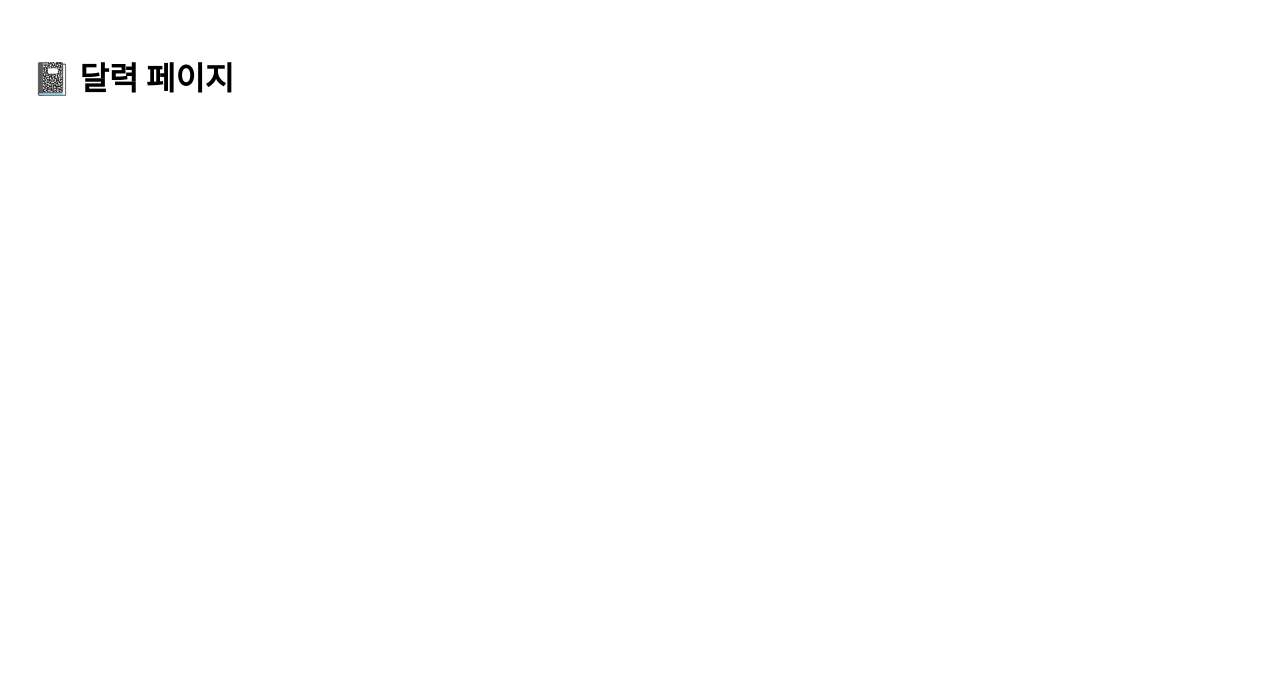
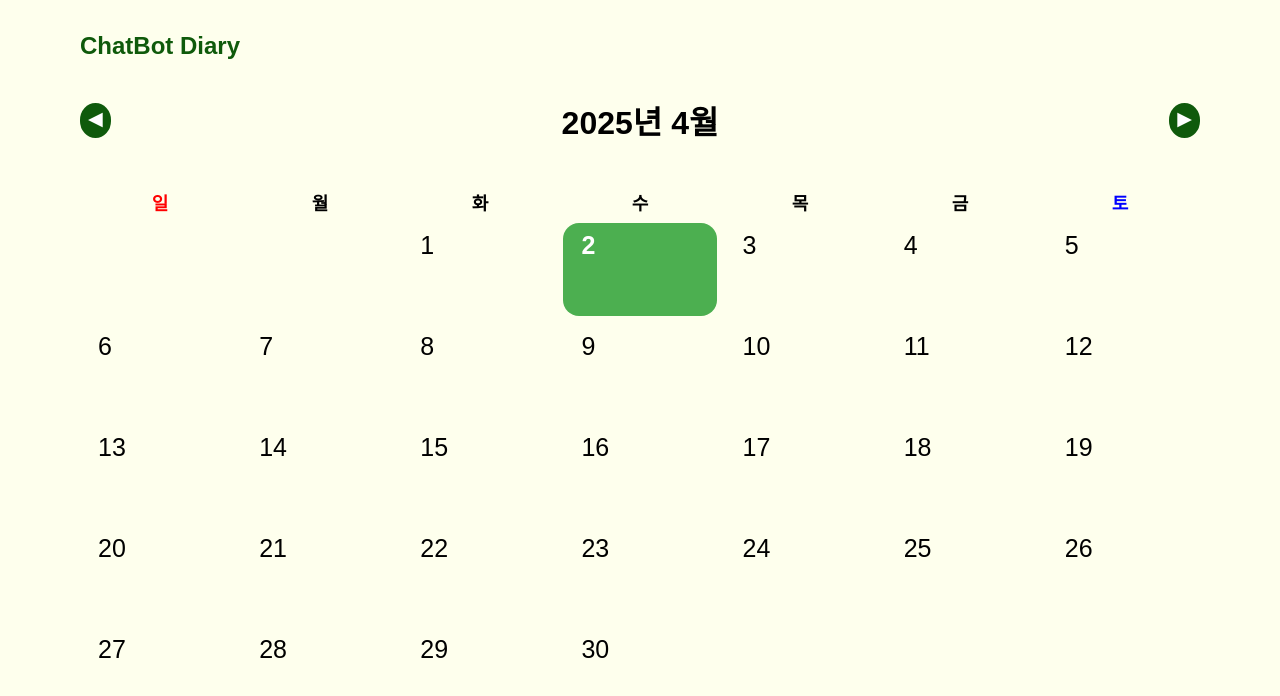
Before and after one commit to daeun1022/ewhafallcapston, a React (Create React App) app in the folder FrontEnd_Chat/frontend/: page /calendar in a window 1280 px wide. Shown: the top 696 px of the page. Built offline with nearby package versions, Linux system fonts and the light colour scheme.

Commit message:
중간발표 완성

```diff
--- a/FrontEnd_Chat/frontend/src/App.js
+++ b/FrontEnd_Chat/frontend/src/App.js
@@ -3,7 +3,7 @@ import {
   Angry, Annoyed, Laugh, Smile, Frown, Meh,
   User, Calendar, Bot, Send, X
 } from "lucide-react";
-import { BrowserRouter, Routes, Route, useNavigate } from "react-router-dom";
+import { BrowserRouter, Routes, Route, useNavigate, useParams } from "react-router-dom";
 import { motion } from "framer-motion";
 import { Button } from "./components/ui/button";
 import "./App.css";
@@ -21,13 +21,17 @@ const moodIcons = {
   Meh: <Meh className="icon emotion-icon" />,
 };
 
-const getTodayKey = () => {
-  const kst = new Date(Date.now() + 9 * 60 * 60 * 1000); // KST = UTC + 9시간
-  return kst.toISOString().split("T")[0];
-};
+const getTodayKey = () => new Date().toISOString().split("T")[0];
 const moodPriority = ["Angry", "Annoyed", "Laugh", "Smile", "Frown", "Meh"];
 
 function ChatDiary() {
+  const { dateKey } = useParams();
+  const currentKey = useMemo(() => {
+    if (!dateKey) return getTodayKey();
+    return `${dateKey.slice(0, 4)}-${dateKey.slice(4, 6)}-${dateKey.slice(6)}`;
+  }, [dateKey]);
+  const isToday = currentKey === getTodayKey();
+
   const [input, setInput] = useState("");
   const chatBodyRef = useRef(null);
   const [userBoxOpen, setUserBoxOpen] = useState(false);
@@ -41,35 +45,27 @@ function ChatDiary() {
     return saved ? JSON.parse(saved) : {};
   });
 
-  const [currentKey, setCurrentKey] = useState(() => {
-    const today = getTodayKey();
-    const stored = localStorage.getItem("lastChatDate");
-    if (stored !== today) {
-      localStorage.setItem("lastChatDate", today);
+  useEffect(() => {
+    if (!chatMessagesByDate[currentKey]) {
+      setChatMessagesByDate(prev => ({ ...prev, [currentKey]: [] }));
     }
-    return today;
-  });
-
-  const isToday = currentKey === getTodayKey();
+  }, [currentKey , chatMessagesByDate]);
 
   useEffect(() => {
-    const interval = setInterval(() => {
-      const today = getTodayKey();
-      if (today !== currentKey) {
-        setCurrentKey(today);
-        setChatMessagesByDate(prev => ({
-          ...prev,
-          [today]: []
-        }));
-        localStorage.setItem("lastChatDate", today);
-      }
-    }, 10000);
-    return () => clearInterval(interval);
-  }, [currentKey]);
+    localStorage.setItem("chatMessagesByDate", JSON.stringify(chatMessagesByDate));
+  }, [chatMessagesByDate]);
 
-  const messages = useMemo(() => {
-    return chatMessagesByDate[currentKey] || [];
-  }, [chatMessagesByDate, currentKey]);
+  useEffect(() => {
+    localStorage.setItem("chatLog", JSON.stringify(chatLog));
+  }, [chatLog]);
+
+  const messages = useMemo(() => chatMessagesByDate[currentKey] || [], [chatMessagesByDate, currentKey]);
+
+  useEffect(() => {
+    if (chatBodyRef.current) {
+      chatBodyRef.current.scrollTop = chatBodyRef.current.scrollHeight;
+    }
+  }, [messages]);
 
   const navigate = useNavigate();
   const textareaRef = useRef(null);
@@ -86,37 +82,8 @@ function ChatDiary() {
   };
 
   useEffect(() => {
-    if (!chatMessagesByDate[currentKey]) {
-      setChatMessagesByDate(prev => ({
-        ...prev,
-        [currentKey]: []
-      }));
-    }
-  }, [currentKey, chatMessagesByDate]);
-
-  useEffect(() => {
-    localStorage.setItem("chatMessagesByDate", JSON.stringify(chatMessagesByDate));
-  }, [chatMessagesByDate]);
-
-  useEffect(() => {
-    localStorage.setItem("chatLog", JSON.stringify(chatLog));
-  }, [chatLog]);
-
-  useEffect(() => {
-    if (chatBodyRef.current) {
-      chatBodyRef.current.scrollTop = chatBodyRef.current.scrollHeight;
-    }
-  }, [messages]);
-
-  useEffect(() => {
     const todayMessages = chatMessagesByDate[currentKey];
     if (!todayMessages || todayMessages.length === 0) return;
-
-    const lastDate = localStorage.getItem("lastChatDate");
-    if (lastDate !== currentKey) {
-      localStorage.setItem("lastChatDate", currentKey);
-    }
-
     if (currentKey === getTodayKey()) {
       const mood = detectEmotion(todayMessages);
       const summary = generateSummary(todayMessages);
@@ -247,13 +214,12 @@ function ChatDiary() {
     }
   };
 
-  const formatDate = (key) =>
-    new Date(key).toLocaleDateString("ko-KR", {
-      year: "numeric",
-      month: "2-digit",
-      day: "2-digit",
-      weekday: "short",
-    });
+  const formatDate = (key) => new Date(key).toLocaleDateString("ko-KR", {
+    year: "numeric",
+    month: "2-digit",
+    day: "2-digit",
+    weekday: "short",
+  });
 
   const handleReset = () => {
     setChatMessagesByDate(prev => ({ ...prev, [currentKey]: [] }));
@@ -270,7 +236,7 @@ function ChatDiary() {
               <div
                 key={index}
                 className="log-item"
-                onClick={() => setCurrentKey(entry.date)}
+                onClick={() => navigate(`/${entry.date.replace(/-/g, "")}`)}
               >
                 <div className="log-header">
                   {moodIcons[entry.mood] || <Meh className="icon emotion-icon" />}
@@ -280,7 +246,7 @@ function ChatDiary() {
               </div>
             ))}
         </div>
-        <Button className="diary-button" onClick={() => navigate("/diary")}>일기 작성하러 가기</Button>
+        <Button className="diary-button" onClick={() => navigate("/diary")}>일기화면으로 이동하기</Button>
         <Button className="reset-button" onClick={handleReset}>오늘 기록 초기화</Button>
       </div>
 
@@ -341,11 +307,21 @@ function ChatDiary() {
   );
 }
 
+function NavigateToToday() {
+  const navigate = useNavigate();
+  useEffect(() => {
+    const today = getTodayKey().replace(/-/g, "");
+    navigate(`/${today}`);
+  }, [navigate]);
+  return null;
+}
+
 export default function WrappedApp() {
   return (
     <BrowserRouter>
       <Routes>
-        <Route path="/" element={<ChatDiary />} />
+        <Route path="/" element={<NavigateToToday />} />
+        <Route path=":dateKey" element={<ChatDiary />} />
         <Route path="/diary" element={<DiaryPage />} />
         <Route path="/calendar" element={<CalendarPage />} />
         <Route path="/login" element={<LoginPage />} />
--- /dev/null
+++ b/FrontEnd_Chat/frontend/src/Calendar.css
@@ -0,0 +1,135 @@
+/* Calendar.css */
+body {
+    margin: 0;
+    background-color: #feffed; /* 원하는 색상으로 변경 가능 */
+    font-family: Arial, sans-serif;
+  }
+
+.calendar-container {
+    display: flex;
+    flex-direction: column;
+    height: 100vh;
+    margin-left: 5rem;
+    margin-right: 5rem;
+    padding-top: 2rem;
+    padding-bottom: 5rem;
+    box-sizing: border-box;
+}
+
+.calendar-title {
+    cursor: pointer;
+    font-weight: bold;
+    font-size: 1.5rem;
+    margin-bottom: 1rem;
+    color: #0f5a0b;
+  }
+
+.calendar-header {
+    display: flex;
+    justify-content: space-between;
+    align-items: center;
+    margin-bottom: 1rem;
+}
+
+.calendar-header button {
+    background-color: #0f5a0b;
+    color: white;
+    border: none;
+    border-radius: 50%;
+    padding-bottom: 0.5rem;
+    padding-top: 0.2rem;
+    padding-left : 0.5rem;
+    padding-right: 0.5rem;
+    font-size: 1.2rem;
+    cursor: pointer;
+    transition: background-color 0.3s ease, transform 0.2s ease;
+}
+
+.calendar-header button:hover {
+    background-color: #0c4709;
+    transform: scale(1.1);
+}
+
+.calendar-header span {
+    font-size: 1.3rem;
+    font-weight: bold;
+}
+
+.calendar-header h2 {
+    margin: 0;
+}
+
+.calendar-weekdays {
+    display: grid;
+    grid-template-columns: repeat(7, 1fr);
+    text-align: center;
+    font-size: 18px;
+    font-weight: bold;
+    padding: 0.5rem 0;
+}
+
+.calendar-grid {
+    flex-grow: 1;
+    display: flex;
+    flex-direction: column;
+    gap: 0.5rem;
+}
+
+.calendar-week {
+    display: grid;
+    grid-template-columns: repeat(7, 1fr);
+    flex-grow: 1;
+    gap: 0.5rem; /* 요 줄 추가하면 요일 칸끼리 간격 생김 */
+}
+
+.calendar-day {
+    display: flex;
+    justify-content: flex-start;   /* 왼쪽 정렬 */
+    align-items: flex-start;       /* 위쪽 정렬 */
+    padding: 2px;                  /* 전체 패딩 */
+    padding-top: 4px;              /* 위쪽 간격만 살짝 */
+    font-size: 0.95rem;
+    height: 100%;
+    width: 100%;
+    border-radius : 1rem;
+    box-sizing: border-box;
+}
+
+.calendar-day:hover {
+    background-color: #b4e8b0;
+    cursor: pointer;
+}
+
+.calendar-day.today {
+    background-color: #4caf50;
+    color: white;
+    font-weight: bold;
+}
+
+.calendar-day.empty {
+    background-color: transparent;
+    border: none;
+    pointer-events: none;
+}
+
+.calendar-date {
+    margin-top: 4px;     /* 위에 살짝 간격 주기 */
+    margin-left: 16px;
+    font-size: 25px;
+  }
+
+  .calendar-arrow {
+    background-color: #0f5a0b;
+    color: white;
+    border: none;
+    border-radius: 50%;
+    padding: 0.5rem;
+    font-size: 1.2rem;
+    cursor: pointer;
+    transition: background-color 0.3s ease, transform 0.2s ease;
+  }
+
+  .calendar-arrow:hover {
+    background-color: #0c4709;
+    transform: scale(1.1);
+  }
--- a/FrontEnd_Chat/frontend/src/Calendar.js
+++ b/FrontEnd_Chat/frontend/src/Calendar.js
@@ -1,9 +1,87 @@
-import React from "react";
+// Calendar.js
+import React, { useState } from "react";
+import { useNavigate } from "react-router-dom";
+import "./Calendar.css";
 
-export default function Diary() {
+export default function CalendarPage() {
+  const today = new Date();
+  const [currentDate, setCurrentDate] = useState(today);
+  const navigate = useNavigate();
+
+  const year = currentDate.getFullYear();
+  const month = currentDate.getMonth(); // 0-indexed
+  const daysInMonth = new Date(year, month + 1, 0).getDate();
+  const firstDay = new Date(year, month, 1).getDay(); // 0: Sunday
+
+  const goToPrevMonth = () => {
+    const prevMonth = new Date(year, month - 1);
+    setCurrentDate(prevMonth);
+  };
+
+  const goToNextMonth = () => {
+    const nextMonth = new Date(year, month + 1);
+    setCurrentDate(nextMonth);
+  };
+
+  const isToday = (day) => {
+    return (
+      year === today.getFullYear() &&
+      month === today.getMonth() &&
+      day === today.getDate()
+    );
+  };
+
+  const handleDateClick = (day) => {
+    const dateStr = `${year}-${String(month + 1).padStart(2, "0")}-${String(day).padStart(2, "0")}`;
+    navigate(`/${dateStr.replace(/-/g, "")}`);
+  };
+
+  const weeks = [];
+  let days = [];
+
+  for (let i = 0; i < firstDay; i++) {
+    days.push(<div key={`empty-${i}`} className="calendar-day empty" />);
+  }
+
+  for (let d = 1; d <= daysInMonth; d++) {
+    days.push(
+      <div key={d} className={`calendar-day ${isToday(d) ? "today" : ""}`} onClick={() => handleDateClick(d)}>
+        <span className="calendar-date">{d}</span>
+      </div>
+    );
+  }
+
+  for (let i = 0; i < days.length; i += 7) {
+    weeks.push(
+      <div key={`week-${i}`} className="calendar-week">
+        {days.slice(i, i + 7)}
+      </div>
+    );
+  }
+
   return (
-    <div style={{ padding: "2rem" }}>
-      <h1>📓 달력 페이지</h1>
+    <div className="calendar-container">
+
+      <div className="calendar-title" onClick={() => navigate("/")}>ChatBot Diary</div>
+      <div className="calendar-header">
+        <button onClick={goToPrevMonth} className="calendar-arrow">◀</button>
+        <h1>{year}년 {month + 1}월</h1>
+        <button onClick={goToNextMonth} className="calendar-arrow">▶</button>
+      </div>
+
+      <div className="calendar-weekdays">
+        <div style={{ color: "red" }}>일</div>
+        <div>월</div>
+        <div>화</div>
+        <div>수</div>
+        <div>목</div>
+        <div>금</div>
+        <div style={{ color: "blue" }}>토</div>
+      </div>
+
+      <div className="calendar-grid">
+        {weeks}
+      </div>
     </div>
   );
 }
--- /dev/null
+++ b/FrontEnd_Chat/frontend/src/Diary.css
@@ -0,0 +1,77 @@
+body {
+    background-color: #fefee9;
+    margin: 0;
+    padding: 0;
+    font-family: "Noto Sans KR", sans-serif;
+  }
+
+  .diary-wrapper {
+    height: 100vh;
+    display: flex;
+    justify-content: center;
+    align-items: center;
+  }
+
+  .diary-background {
+    background-color: #fefee9;
+    width: 100%;
+    height: 100%;
+    display: flex;
+    justify-content: center;
+    align-items: center;
+  }
+
+  /* 왼쪽 상단 고정된 타이틀 */
+  .diary-fixed-title {
+    position: fixed;
+    top: 30px;
+    left: 70px;
+    font-size: 1.7rem;
+    font-weight: bold;
+    color: #0f5a0b;
+    cursor: pointer;
+    z-index: 1000;
+  }
+
+  .diary-fixed-title:focus {
+    outline: 2px solid #0f5a0b;
+  }
+
+  .diary {
+    background-color: white;
+    width: 90%;
+    max-width: 800px;
+    height: 90%;
+    border: 3px solid #222;
+    border-radius: 10px;
+    position: relative;
+    padding-top: 3rem;
+    box-shadow: 0 10px 30px rgba(0, 0, 0, 0.1);
+  }
+
+  .spring {
+    position: absolute;
+    top: 0.5rem;
+    left: 50%;
+    transform: translateX(-50%);
+    display: flex;
+    gap: 0.5rem;
+    z-index: 1;
+  }
+
+  .spring-ring {
+    width: 10px;
+    height: 30px;
+    border-radius: 50%;
+    background-color: #b9812e;
+    border: 2px solid #333;
+    margin-left: 15px;
+    margin-right: 15px;
+  }
+
+  .diary-summary-text{
+    padding-top: 20px;
+    padding-left: 50px;
+    padding-right: 50px;
+    line-height: 2;
+  }
--- a/FrontEnd_Chat/frontend/src/Diary.js
+++ b/FrontEnd_Chat/frontend/src/Diary.js
@@ -1,9 +1,92 @@
-import React from "react";
+// Diary.js
+import React, { useEffect, useState } from "react";
+import { useNavigate, useLocation } from "react-router-dom";
+import "./Diary.css";
 
-export default function Diary() {
+export default function DiaryPage() {
+  const navigate = useNavigate();
+  const location = useLocation();
+  const [summary, setSummary] = useState("");
+
+  const extractDateFromPath = () => {
+    const match = location.pathname.match(/\/(\d{8})$/);
+    if (match) {
+      const raw = match[1];
+      return `${raw.slice(0, 4)}-${raw.slice(4, 6)}-${raw.slice(6, 8)}`;
+    }
+    return new Date().toISOString().split("T")[0];
+  };
+
+  const dateKey = extractDateFromPath();
+
+  useEffect(() => {
+    const stored = localStorage.getItem("chatMessagesByDate");
+    if (!stored) return;
+
+    const parsed = JSON.parse(stored);
+    const messages = parsed[dateKey];
+    if (!messages || messages.length === 0) return;
+
+    const content = messages.map(m => m.text).join("\n");
+
+    const fetchSummary = async () => {
+      try {
+        const res = await fetch("https://api.openai.com/v1/chat/completions", {
+          method: "POST",
+          headers: {
+            "Content-Type": "application/json",
+            Authorization: `Bearer ${process.env.REACT_APP_OPENAI_API_KEY}`,
+          },
+          body: JSON.stringify({
+            model: "gpt-4o",
+            messages: [
+              {
+                role: "system",
+                content: "다음 대화를 한 문단으로 요약해줘. 감정과 분위기를 포함해서 간결하고 자연스럽게 써줘. 이모지는 절대 쓰지 마.",
+              },
+              {
+                role: "user",
+                content,
+              },
+            ],
+          }),
+        });
+
+        const data = await res.json();
+        const aiSummary = data.choices?.[0]?.message?.content?.trim();
+        if (aiSummary) setSummary(aiSummary);
+        else setSummary("요약 실패");
+      } catch (err) {
+        console.error("요약 오류:", err);
+        setSummary("요약 실패");
+      }
+    };
+
+    fetchSummary();
+  }, [dateKey]);
+
   return (
-    <div style={{ padding: "2rem" }}>
-      <h1>📓 일기 작성 페이지</h1>
+    <div className="diary-wrapper">
+      <div
+        className="diary-fixed-title"
+        onClick={() => navigate("/")}
+        tabIndex={0}
+        role="button"
+        onKeyDown={(e) => e.key === "Enter" && navigate("/")}
+      >
+        ChatBot Diary
+      </div>
+
+      <div className="diary-background">
+        <div className="diary">
+          <div className="spring">
+            {Array.from({ length: 12 }).map((_, i) => (
+              <div className="spring-ring" key={i}></div>
+            ))}
+          </div>
+          <div className="diary-summary-text">{summary}</div>
+        </div>
+      </div>
     </div>
   );
 }
```
